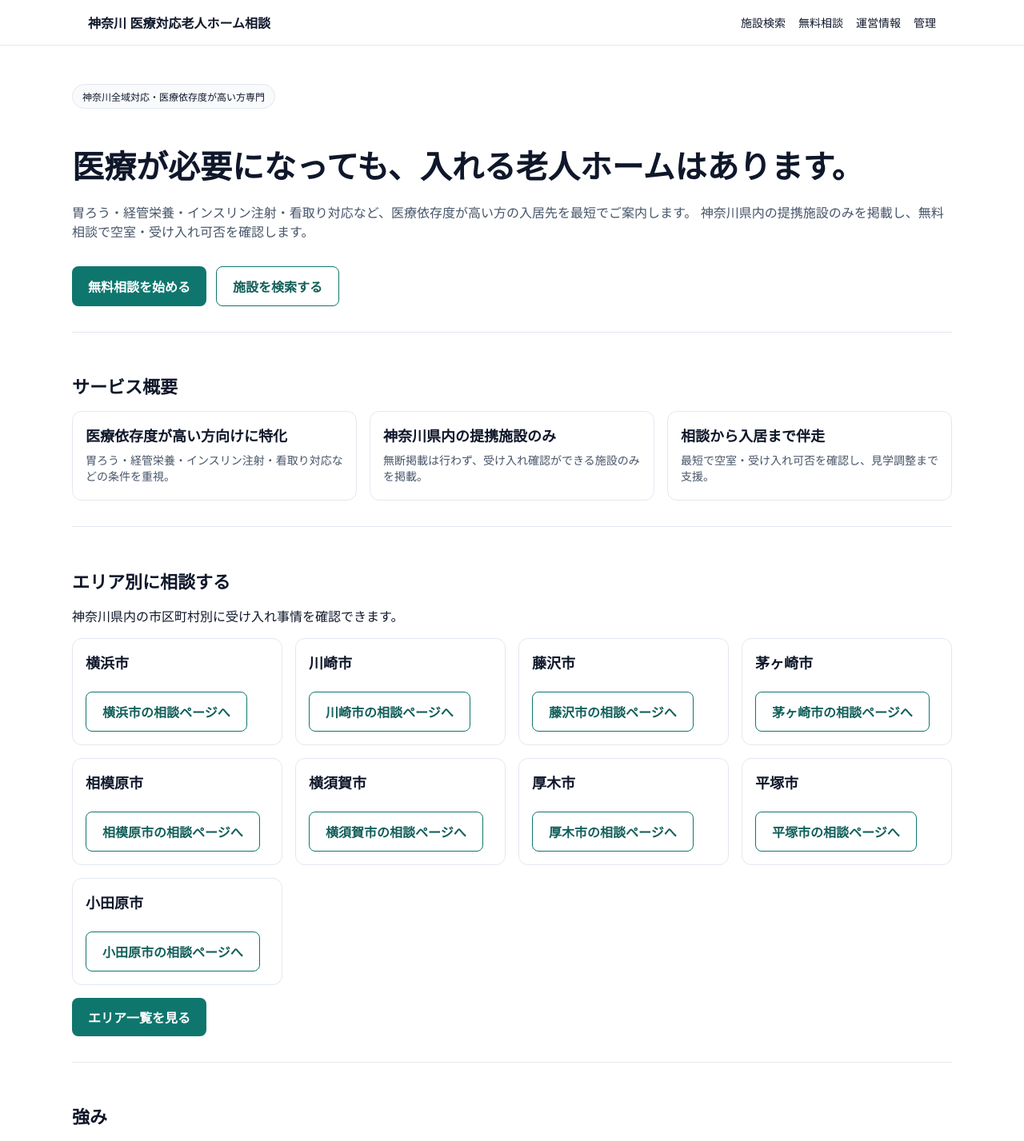
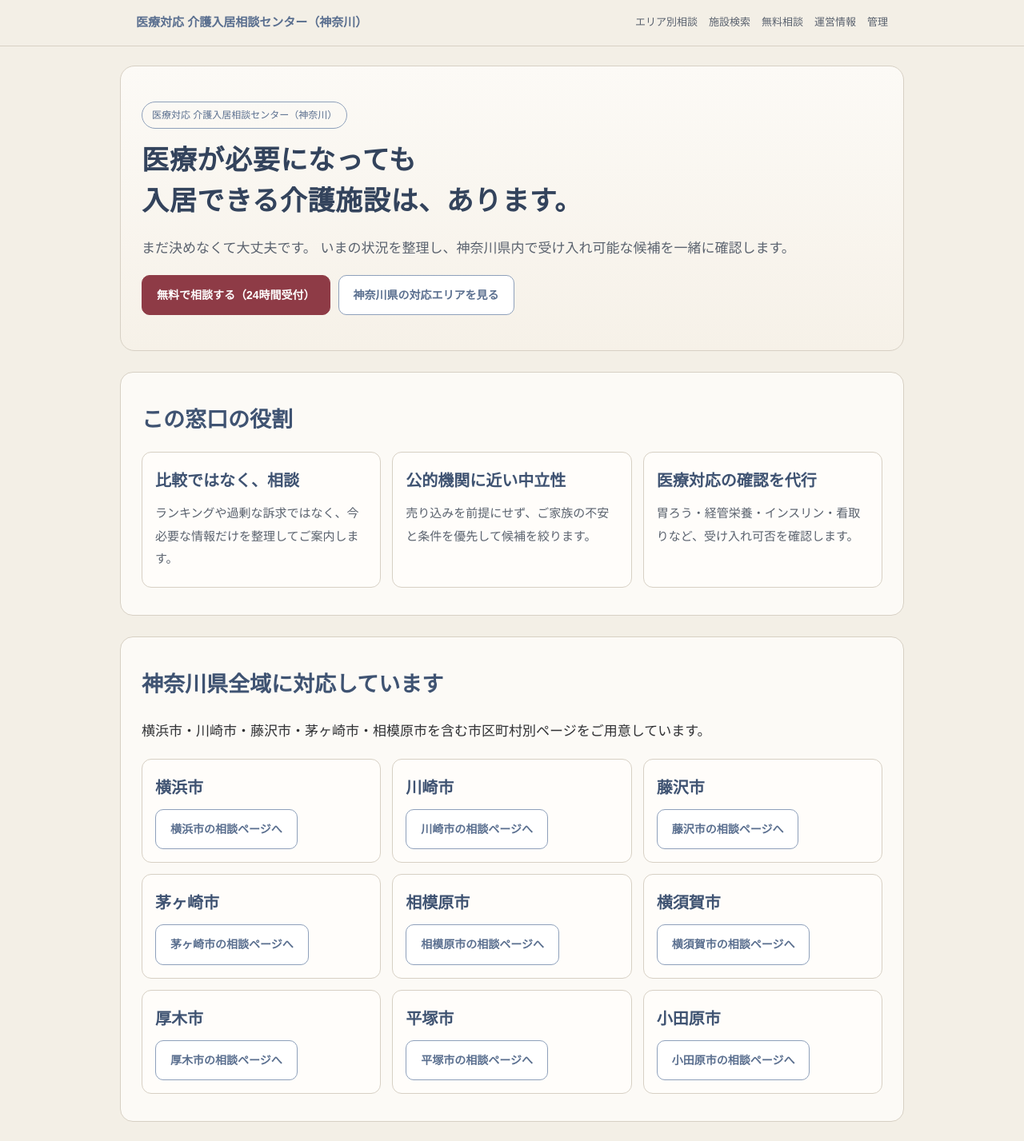
Before and after one commit to kazu0921/my-ai-projects, a Next.js app: page / in a window 1280 px wide. Shown: the top 1427 px of the page at 80% size. Built offline with nearby package versions, Linux system fonts and the light colour scheme.

Commit message:
Finalize v1 design system and consultation-first UX

```diff
--- a/app/consultation/ConsultationForm.tsx
+++ b/app/consultation/ConsultationForm.tsx
@@ -162,7 +162,7 @@ export default function ConsultationForm() {
       />
       <input type="hidden" name="startedAt" value={formState.startedAt} />
       {serverError && <p className="error">{serverError}</p>}
-      <button className="cta" type="submit" disabled={submitting}>
+      <button className="btn btn-consult" type="submit" disabled={submitting}>
         {submitting ? "送信中..." : "無料相談を送信する"}
       </button>
     </form>
--- a/app/consultation/thanks/page.tsx
+++ b/app/consultation/thanks/page.tsx
@@ -21,10 +21,10 @@ export default function ConsultationThanksPage() {
           緊急の場合はお電話でのご相談も可能です。
         </p>
         <div className="cta-row">
-          <Link className="cta" href="/">
+          <Link className="btn" href="/">
             トップに戻る
           </Link>
-          <Link className="cta secondary" href="/search">
+          <Link className="btn" href="/search">
             施設一覧を見る
           </Link>
         </div>
--- a/app/globals.css
+++ b/app/globals.css
@@ -1,12 +1,14 @@
 :root {
-  color-scheme: light;
-  --text: #0f172a;
-  --muted: #475569;
-  --brand: #0f766e;
-  --brand-dark: #115e59;
-  --surface: #f8fafc;
-  --border: #e2e8f0;
-  --error: #b91c1c;
+  --base-bg: #f3efe6;
+  --surface: #fcfaf6;
+  --surface-strong: #f6f1e8;
+  --text: #2f3033;
+  --muted: #5a626e;
+  --sub: #5a6f8f;
+  --sub-border: #8ea0bb;
+  --cta: #8e3b46;
+  --cta-hover: #7b323d;
+  --border: #d7d0c4;
 }
 
 * {
@@ -15,9 +17,11 @@
 
 body {
   margin: 0;
-  font-family: "Noto Sans JP", "Hiragino Kaku Gothic ProN", "Yu Gothic", sans-serif;
+  background: var(--base-bg);
   color: var(--text);
-  background: #fff;
+  font-family: "Hiragino Kaku Gothic ProN", "Yu Gothic", "Noto Sans JP", sans-serif;
+  line-height: 1.9;
+  font-size: 17px;
 }
 
 a {
@@ -25,130 +29,147 @@ a {
   text-decoration: none;
 }
 
-main {
-  padding: 0 20px 80px;
+header {
+  position: sticky;
+  top: 0;
+  z-index: 20;
+  background: rgba(243, 239, 230, 0.96);
+  border-bottom: 1px solid var(--border);
+  backdrop-filter: blur(6px);
 }
 
-header {
-  border-bottom: 1px solid var(--border);
-  background: #fff;
-  position: sticky;
-  top: 0;
-  z-index: 10;
+main {
+  padding: 0 20px 96px;
+}
+
+.container,
+.header-inner {
+  max-width: 980px;
+  margin: 0 auto;
 }
 
 .header-inner {
-  max-width: 1100px;
-  margin: 0 auto;
-  padding: 16px 20px;
+  padding: 14px 20px;
   display: flex;
+  gap: 12px;
   align-items: center;
   justify-content: space-between;
-  gap: 16px;
 }
 
 .brand {
+  font-size: 15px;
   font-weight: 700;
+  color: var(--sub);
 }
 
 .nav-links {
   display: flex;
-  gap: 16px;
-  font-size: 14px;
-}
-
-.container {
-  max-width: 1100px;
-  margin: 0 auto;
+  flex-wrap: wrap;
+  gap: 14px;
+  font-size: 13px;
+  color: var(--muted);
 }
 
 .hero {
-  padding: 48px 0 32px;
+  margin-top: 24px;
+  padding: 44px 26px;
+  border-radius: 18px;
+  background: linear-gradient(180deg, var(--surface) 0%, var(--surface-strong) 100%);
+  border: 1px solid var(--border);
 }
 
 .hero h1 {
-  font-size: 32px;
-  line-height: 1.4;
-  margin-bottom: 16px;
+  margin: 0 0 18px;
+  font-size: 34px;
+  line-height: 1.5;
+  letter-spacing: 0.02em;
+  color: #33435c;
+  font-weight: 600;
 }
 
 .hero p {
+  margin: 0;
   color: var(--muted);
-  font-size: 16px;
 }
 
 .badge {
   display: inline-block;
-  padding: 6px 12px;
+  padding: 5px 12px;
   border-radius: 999px;
-  background: var(--surface);
-  border: 1px solid var(--border);
+  border: 1px solid var(--sub-border);
+  color: var(--sub);
   font-size: 12px;
-  margin-bottom: 12px;
+  margin-bottom: 14px;
 }
 
 .section {
-  padding: 32px 0;
-  border-top: 1px solid var(--border);
+  margin-top: 26px;
+  padding: 34px 26px;
+  border-radius: 16px;
+  background: var(--surface);
+  border: 1px solid var(--border);
 }
 
 .section h2 {
-  font-size: 22px;
-  margin-bottom: 16px;
+  margin: 0 0 14px;
+  color: #3f5372;
+  font-size: 27px;
+  font-weight: 600;
 }
 
 .cards {
   display: grid;
-  gap: 16px;
+  gap: 14px;
 }
 
 .card {
+  padding: 16px;
+  border-radius: 12px;
   border: 1px solid var(--border);
-  border-radius: 12px;
-  padding: 16px;
-  background: #fff;
+  background: #fffdfa;
 }
 
 .card h3 {
   margin: 0 0 8px;
-  font-size: 18px;
+  color: #3f5372;
+  font-size: 20px;
+  font-weight: 600;
 }
 
 .card p {
   margin: 4px 0;
   color: var(--muted);
-  font-size: 14px;
+  font-size: 15px;
 }
 
-.cta {
+.cta-row {
+  margin-top: 16px;
+  display: flex;
+  flex-wrap: wrap;
+  gap: 10px;
+}
+
+.btn {
   display: inline-flex;
   align-items: center;
   justify-content: center;
-  padding: 12px 20px;
-  border-radius: 8px;
-  background: var(--brand);
-  color: #fff;
+  padding: 11px 18px;
+  border-radius: 10px;
+  border: 1px solid var(--sub-border);
+  color: var(--sub);
+  background: #fff;
+  font-size: 14px;
   font-weight: 600;
-  margin-top: 16px;
-  border: none;
-  cursor: pointer;
 }
 
-.cta:disabled {
-  opacity: 0.7;
-  cursor: not-allowed;
+.btn-consult {
+  border: 1px solid var(--cta);
+  background: var(--cta);
+  color: #fff;
 }
 
-.cta.secondary {
-  background: #fff;
-  color: var(--brand-dark);
-  border: 1px solid var(--brand);
-}
-
-.cta-row {
-  display: flex;
-  flex-wrap: wrap;
-  gap: 12px;
+.btn-consult:hover {
+  background: var(--cta-hover);
 }
 
 .form {
@@ -156,42 +177,27 @@ header {
   gap: 12px;
 }
 
+label {
+  font-size: 14px;
+  font-weight: 600;
+  color: #465a78;
+}
+
 input,
 textarea,
 select {
-  padding: 12px 14px;
+  width: 100%;
+  border: 1px solid var(--border);
   border-radius: 8px;
-  border: 1px solid var(--border);
-  font-size: 14px;
-  width: 100%;
-}
-
-label {
-  font-weight: 600;
-  font-size: 14px;
-}
-
-.error {
-  margin: 6px 0 0;
-  color: var(--error);
-  font-size: 13px;
-}
-
-.visually-hidden {
-  position: absolute;
-  width: 1px;
-  height: 1px;
-  padding: 0;
-  margin: -1px;
-  overflow: hidden;
-  clip: rect(0, 0, 0, 0);
-  white-space: nowrap;
-  border: 0;
+  padding: 11px 12px;
+  font-size: 15px;
+  background: #fff;
 }
 
 .footer {
+  margin-top: 34px;
   border-top: 1px solid var(--border);
-  background: var(--surface);
+  background: #ece7dc;
   padding: 24px 20px;
 }
 
@@ -201,12 +207,25 @@ label {
   color: var(--muted);
 }
 
+.error {
+  color: #ad2b36;
+  margin-top: 5px;
+  font-size: 13px;
+}
+
+.visually-hidden {
+  position: absolute;
+  width: 1px;
+  height: 1px;
+  margin: -1px;
+  padding: 0;
+  overflow: hidden;
+  clip: rect(0, 0, 0, 0);
+  border: 0;
+}
+
 @media (min-width: 768px) {
-  .hero h1 {
-    font-size: 40px;
-  }
-
   .cards {
-    grid-template-columns: repeat(auto-fit, minmax(240px, 1fr));
+    grid-template-columns: repeat(auto-fit, minmax(260px, 1fr));
   }
 }
--- a/app/kanagawa/page.tsx
+++ b/app/kanagawa/page.tsx
@@ -40,7 +40,7 @@ export default function KanagawaAreaPage() {
             <div className="card" key={area.slug}>
               <h3>{area.name}</h3>
               <p>{area.summary}</p>
-              <Link className="cta secondary" href={`/kanagawa/${area.slug}`}>
+              <Link className="btn" href={`/kanagawa/${area.slug}`}>
                 {area.name}の相談ページを見る
               </Link>
             </div>
@@ -52,7 +52,7 @@ export default function KanagawaAreaPage() {
         <h2>相談窓口</h2>
         <div className="card">
           <p>緊急入居の相談は無料相談フォームからお知らせください。</p>
-          <Link className="cta" href="/consultation">
+          <Link className="btn btn-consult" href="/consultation">
             無料相談へ進む
           </Link>
         </div>
--- a/app/layout.tsx
+++ b/app/layout.tsx
@@ -3,48 +3,42 @@ import "./globals.css";
 import Link from "next/link";
 
 export const metadata: Metadata = {
-  title: "神奈川 医療対応 老人ホーム相談プラットフォーム",
+  title: "医療対応 介護入居相談センター（神奈川）",
   description:
-    "神奈川全域で医療依存度が高い方の老人ホーム入居相談を最短でサポート。無料相談で空室・受け入れ可否を確認。",
+    "医療が必要になった時に頼れる公的機関に近い相談窓口。神奈川県全域で介護入居の意思決定を支援。",
   metadataBase: new URL("https://example.com"),
   openGraph: {
-    title: "神奈川 医療対応 老人ホーム相談プラットフォーム",
+    title: "医療対応 介護入居相談センター（神奈川）",
     description:
-      "胃ろう・経管栄養・インスリン注射・看取り対応など医療依存度が高い方向けの入居相談に特化し、神奈川全域の提携施設を最短でご案内。",
+      "比較ではなく相談。医療対応が必要な方の介護入居について、神奈川県全域で中立的にサポート。",
     type: "website",
-    siteName: "神奈川 医療対応老人ホーム相談"
+    siteName: "医療対応 介護入居相談センター（神奈川）"
   }
 };
 
 const jsonLd = {
   "@context": "https://schema.org",
-  "@type": "Organization",
-  name: "神奈川医療対応老人ホーム相談",
-  url: "https://example.com",
-  description:
-    "神奈川県内の医療依存度が高い方向け老人ホーム入居相談を提供する相談窓口",
+  "@type": "GovernmentService",
+  name: "医療対応 介護入居相談センター（神奈川）",
+  provider: {
+    "@type": "Organization",
+    name: "医療対応 介護入居相談センター（神奈川）"
+  },
   areaServed: "神奈川県",
-  contactPoint: {
-    "@type": "ContactPoint",
-    contactType: "customer support",
-    availableLanguage: ["日本語"]
-  }
+  serviceType: "医療対応介護入居相談"
 };
 
-export default function RootLayout({
-  children
-}: {
-  children: React.ReactNode;
-}) {
+export default function RootLayout({ children }: { children: React.ReactNode }) {
   return (
     <html lang="ja">
       <body>
         <header>
           <div className="header-inner">
             <Link href="/" className="brand">
-              神奈川 医療対応老人ホーム相談
+              医療対応 介護入居相談センター（神奈川）
             </Link>
             <nav className="nav-links">
+              <Link href="/kanagawa">エリア別相談</Link>
               <Link href="/search">施設検索</Link>
               <Link href="/consultation">無料相談</Link>
               <Link href="/about">運営情報</Link>
@@ -57,8 +51,8 @@ export default function RootLayout({
         </main>
         <footer className="footer">
           <div className="container">
-            <p>神奈川全域の医療依存度が高い方向け老人ホーム相談窓口</p>
-            <p>広告アフィリエイトなし・提携施設のみ掲載</p>
+            <p>医療対応 介護入居相談センター（神奈川）</p>
+            <p>神奈川県全域対応 / 比較・ランキングではなく相談支援に特化</p>
           </div>
         </footer>
         <script
--- a/app/page.tsx
+++ b/app/page.tsx
@@ -3,109 +3,98 @@ import type { Metadata } from "next";
 import areas from "@/data/areas.json";
 
 export const metadata: Metadata = {
-  title: "神奈川 医療対応 老人ホーム相談プラットフォーム",
+  title: "医療対応 介護入居相談センター（神奈川）",
   description:
-    "神奈川全域で医療依存度が高い方の老人ホーム入居相談を最短でサポート。無料相談で空室・受け入れ可否を確認。",
+    "医療が必要になったときに頼れる、神奈川県全域の介護入居相談窓口。比較ではなく、状況整理と意思決定を丁寧に支援します。",
   openGraph: {
-    title: "神奈川 医療対応 老人ホーム相談プラットフォーム",
+    title: "医療対応 介護入居相談センター（神奈川）",
     description:
-      "胃ろう・経管栄養・インスリン注射・看取り対応など医療依存度が高い方向けの入居相談に特化。"
+      "焦りや情報疲れを抱えるご家族へ。医療対応が必要な方の介護入居相談を、中立的にサポートします。"
   }
 };
 
-type Area = {
-  slug: string;
-  name: string;
-};
-
+type Area = { slug: string; name: string };
 const areaList = areas as Area[];
 
 export default function HomePage() {
   return (
     <div>
       <section className="hero">
-        <span className="badge">神奈川全域対応・医療依存度が高い方専門</span>
-        <h1>医療が必要になっても、入れる老人ホームはあります。</h1>
+        <span className="badge">医療対応 介護入居相談センター（神奈川）</span>
+        <h1>
+          医療が必要になっても
+          <br />
+          入居できる介護施設は、あります。
+        </h1>
         <p>
-          胃ろう・経管栄養・インスリン注射・看取り対応など、医療依存度が高い方の入居先を最短でご案内します。
-          神奈川県内の提携施設のみを掲載し、無料相談で空室・受け入れ可否を確認します。
+          まだ決めなくて大丈夫です。
+          いまの状況を整理し、神奈川県内で受け入れ可能な候補を一緒に確認します。
         </p>
         <div className="cta-row">
-          <Link className="cta" href="/consultation">
-            無料相談を始める
+          <Link className="btn btn-consult" href="/consultation">
+            無料で相談する（24時間受付）
           </Link>
-          <Link className="cta secondary" href="/search">
-            施設を検索する
+          <Link className="btn" href="/kanagawa">
+            神奈川県の対応エリアを見る
           </Link>
         </div>
       </section>
 
       <section className="section">
-        <h2>サービス概要</h2>
+        <h2>この窓口の役割</h2>
         <div className="cards">
           <div className="card">
-            <h3>医療依存度が高い方向けに特化</h3>
-            <p>胃ろう・経管栄養・インスリン注射・看取り対応などの条件を重視。</p>
+            <h3>比較ではなく、相談</h3>
+            <p>ランキングや過剰な訴求ではなく、今必要な情報だけを整理してご案内します。</p>
           </div>
           <div className="card">
-            <h3>神奈川県内の提携施設のみ</h3>
-            <p>無断掲載は行わず、受け入れ確認ができる施設のみを掲載。</p>
+            <h3>公的機関に近い中立性</h3>
+            <p>売り込みを前提にせず、ご家族の不安と条件を優先して候補を絞ります。</p>
           </div>
           <div className="card">
-            <h3>相談から入居まで伴走</h3>
-            <p>最短で空室・受け入れ可否を確認し、見学調整まで支援。</p>
+            <h3>医療対応の確認を代行</h3>
+            <p>胃ろう・経管栄養・インスリン・看取りなど、受け入れ可否を確認します。</p>
           </div>
         </div>
       </section>
 
       <section className="section">
-        <h2>エリア別に相談する</h2>
-        <p>神奈川県内の市区町村別に受け入れ事情を確認できます。</p>
+        <h2>神奈川県全域に対応しています</h2>
+        <p>横浜市・川崎市・藤沢市・茅ヶ崎市・相模原市を含む市区町村別ページをご用意しています。</p>
         <div className="cards">
           {areaList.map((area) => (
             <div className="card" key={area.slug}>
               <h3>{area.name}</h3>
-              <Link className="cta secondary" href={`/kanagawa/${area.slug}`}>
+              <Link className="btn" href={`/kanagawa/${area.slug}`}>
                 {area.name}の相談ページへ
               </Link>
             </div>
           ))}
         </div>
-        <Link className="cta" href="/kanagawa">
-          エリア一覧を見る
-        </Link>
       </section>
 
       <section className="section">
-        <h2>強み</h2>
+        <h2>ご相談の進み方</h2>
         <div className="cards">
           <div className="card">
-            <h3>CV優先の導線</h3>
-            <p>24時間以内の折り返しを目指す体制で緊急性に対応。</p>
+            <h3>1. 状況をうかがう</h3>
+            <p>現在の医療処置、希望エリア、急ぎ度を確認します。</p>
           </div>
           <div className="card">
-            <h3>医療対応の見える化</h3>
-            <p>対応可能な医療処置を一覧で提示し、ミスマッチを防止。</p>
+            <h3>2. 候補を確認する</h3>
+            <p>受け入れ可否と費用感を照らし合わせ、候補を絞ります。</p>
           </div>
           <div className="card">
-            <h3>将来の他県展開を想定</h3>
-            <p>エリア別LPを増やせる構造で横展開が容易。</p>
+            <h3>3. 次の一歩を決める</h3>
+            <p>見学や手続きの進め方を、無理のない順序でご案内します。</p>
           </div>
         </div>
-      </section>
-
-      <section className="section">
-        <h2>まずは無料相談</h2>
-        <p>
-          医療対応の条件や希望エリアを伝えるだけで、受け入れ可能な施設を確認します。
-          迷ったら今すぐ無料相談をご利用ください。
-        </p>
         <div className="cta-row">
-          <Link className="cta" href="/consultation">
-            無料相談へ進む
+          <Link className="btn btn-consult" href="/consultation">
+            無料で相談する（24時間受付）
           </Link>
-          <Link className="cta secondary" href="/about">
-            運営情報を見る
+          <Link className="btn" href="/search">
+            施設検索ページを見る
           </Link>
         </div>
       </section>
--- a/app/search/SearchClient.tsx
+++ b/app/search/SearchClient.tsx
@@ -157,10 +157,10 @@ export default function SearchClient({ facilities }: SearchClientProps) {
               <p>空室状況: {facility.availability}</p>
               <p>{facility.summary}</p>
               <div className="cta-row">
-                <Link className="cta secondary" href={`/facilities/${facility.slug}`}>
+                <Link className="btn" href={`/facilities/${facility.slug}`}>
                   詳細を見る
                 </Link>
-                <Link className="cta" href="/consultation">
+                <Link className="btn btn-consult" href="/consultation">
                   この施設について相談
                 </Link>
               </div>
```
Also changed, not shown: app/admin/AdminClient.tsx (+19 -4 lines), app/consultation/page.tsx (+9 -27 lines), app/facilities/[slug]/page.tsx (+5 -5 lines), app/kanagawa/[area]/page.tsx (+7 -7 lines), app/search/page.tsx (+12 -9 lines), 2 other files (tests, documents, lock files or other folders).
